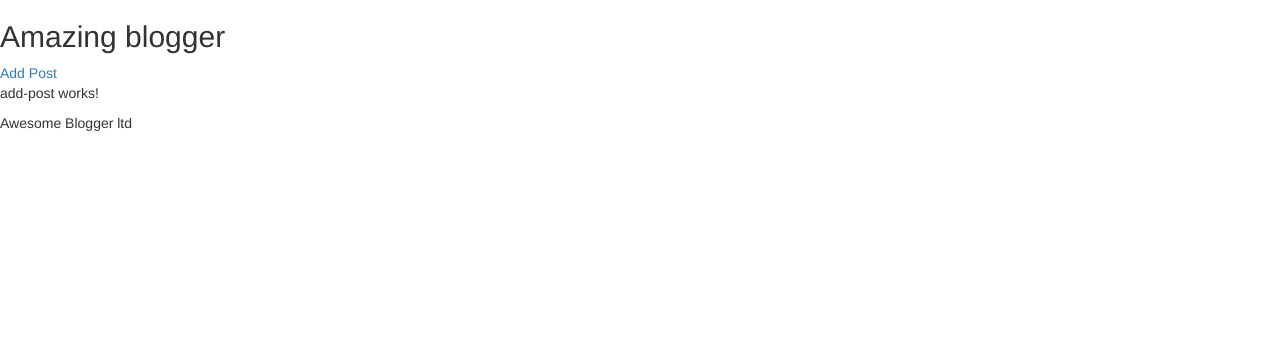
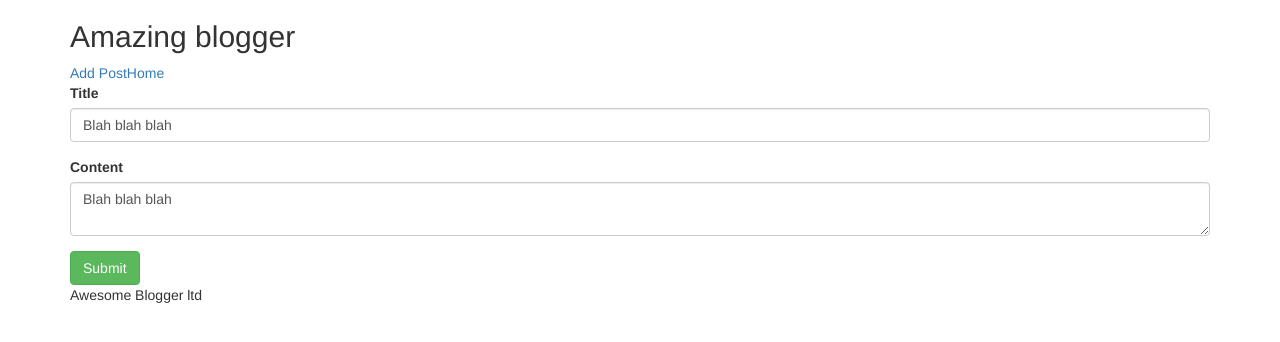
Before and after one commit to jpalala/posts-app, an Angular app: page /create in a window 1280 px wide. Shown: the top 342 px of the page. Built offline with nearby package versions, Linux system fonts and the light colour scheme; no server answers.

Commit message:
display the list on the page front

```diff
--- a/src/app/add-post/add-post.component.html
+++ b/src/app/add-post/add-post.component.html
@@ -1 +1,26 @@
-<p>add-post works!</p>
+<form (ngSubmit)="onSubmit()" #postForm="ngForm">
+    <div class="form-group">
+      <label for="name">Title</label>
+      <input type="text" class="form-control" id="name"
+             required
+             [(ngModel)]="model.title" name="title"
+             #title="ngModel">
+      <div [hidden]="title.valid || title.pristine"
+           class="alert alert-danger">
+        Title is required
+      </div>
+    </div>
+    <div class="form-group">
+        <label for="name">Content</label>
+        <textarea placeholder="reason" class="form-control" id="name"
+               required
+               [(ngModel)]="model.body" name="title"
+               #body="ngModel"></textarea>
+        <div [hidden]="body.valid || body.pristine"
+             class="alert alert-danger">
+             body is required
+        </div>
+    </div>
+
+    <button type="submit" class="btn btn-success">Submit</button>
+</form>
--- a/src/app/add-post/add-post.component.ts
+++ b/src/app/add-post/add-post.component.ts
@@ -1,4 +1,6 @@
 import { Component } from '@angular/core';
+import { Post } from '../post';
+import { PostService } from '../services/post.service';
 
 @Component({
   selector: 'app-add-post',
@@ -6,9 +8,20 @@ import { Component } from '@angular/core';
   styleUrls: ['./add-post.component.scss']
 })
 export class AddPostComponent {
-
+  private url = 'http://jsonplaceholder.typicode.com/posts';
+  model = new Post(1 , 1, 'Title of your post',  'Blah blah blah');
   submitted = false;
 
-  onSubmit() { this.submitted = true; }
+  constructor(private postService: PostService) {}
+
+  onSubmit() {
+    this.submitted = true;
+    this.sendRequest(this.model);
+  }
+
+  sendRequest(post: Post) {
+    post.id = + new Date(); //replace id with something random (so no collision)
+    this.postService.newPost(post);
+  }
 
 }
--- a/src/app/app-routing.module.ts
+++ b/src/app/app-routing.module.ts
@@ -2,8 +2,11 @@ import { NgModule } from '@angular/core';
 import { RouterModule, Routes } from '@angular/router';
 import { AddPostComponent } from './add-post/add-post.component';
 import { DeletePostComponent } from './delete-post/delete-post.component';
+import { PostsComponent } from './posts/posts.component';
 
 const routes: Routes = [
+  { path: '', redirectTo: '/home', pathMatch: 'full'},
+  { path: 'home', component: PostsComponent },
   { path: 'create', component: AddPostComponent},
   { path: 'confirm-delete/:id', component: DeletePostComponent}
 ];
--- a/src/app/app.component.html
+++ b/src/app/app.component.html
@@ -1,12 +1,13 @@
-<div>
+<div class="container">
   <!-- Resources -->
   <h2>Amazing blogger</h2>
-  <div><a routerLink="create">Add Post</a></div>
-  <router-outlet></router-outlet>
+  <div>
+    <a routerLink="create">Add Post</a>
+    <a routerLink="home">Home</a>
+  </div>
 
-  <div class="card-container posts">
-    <app-posts></app-posts>
-  </div>
+    <router-outlet></router-outlet>
+
 
   <!-- Footer -->
   <footer>
--- a/src/app/app.module.ts
+++ b/src/app/app.module.ts
@@ -2,6 +2,7 @@ import { NgModule } from '@angular/core';
 import { BrowserModule } from '@angular/platform-browser';
 import { HttpClientModule } from '@angular/common/http';
 import { AppRoutingModule } from './app-routing.module';
+import { FormsModule } from '@angular/forms';
 import { AppComponent } from './app.component';
 import { AddPostComponent } from './add-post/add-post.component';
 import { DeletePostComponent } from './delete-post/delete-post.component';
@@ -18,6 +19,7 @@ import { PostsComponent } from './posts/posts.component';
     BrowserModule,
     HttpClientModule,
     AppRoutingModule,
+    FormsModule
   ],
   providers: [],
   bootstrap: [AppComponent]
--- a/src/app/posts/posts.component.ts
+++ b/src/app/posts/posts.component.ts
@@ -18,12 +18,10 @@ export class PostsComponent {
   constructor(private route: ActivatedRoute, private postService: PostService) {}
 
   ngOnInit() {
-    this.posts$ = this.route.paramMap.pipe(
-      switchMap(params => {
-        this.selectedId = Number(params.get('id'));
-        return this.postService.getPosts(0);
-      })
-    );
+    this.fetchPosts();
   }
-
+  fetchPosts(): void {
+    this.postService.getPosts()
+      .subscribe(posts => this.posts = posts.slice(1, 5));
+  }
 }
--- a/src/app/services/post.service.ts
+++ b/src/app/services/post.service.ts
@@ -19,8 +19,16 @@ export class PostService {
 
   constructor(private http: HttpClient, private messageService: MessageService) { }
 
-  getPosts(page: number) {
-    return this.http.get(this.url + '?page=' + page);
+  getPosts(page: number = 0): Observable<Post[]> {
+    if(!page) {
+      return this.http.get<Post[]>(this.url)
+      .pipe(
+        tap(posts => this.log('fetched heroes')),
+        catchError(this.handleError('getHeroes', []))
+      );
+    }
+    // if paged (TODO)
+    return this.http.get<Post[]>(this.url + '?page=' + page);
   }
 
   getPost(id: number): Observable<Post> {
@@ -29,6 +37,9 @@ export class PostService {
       tap(_ => this.log(`fetched hero id=${id}`)),
       catchError(this.handleError<Post>(`getHero id=${id}`))
     );
+  }
+
+  newPost(post: Post) {
 
   }
 
```
